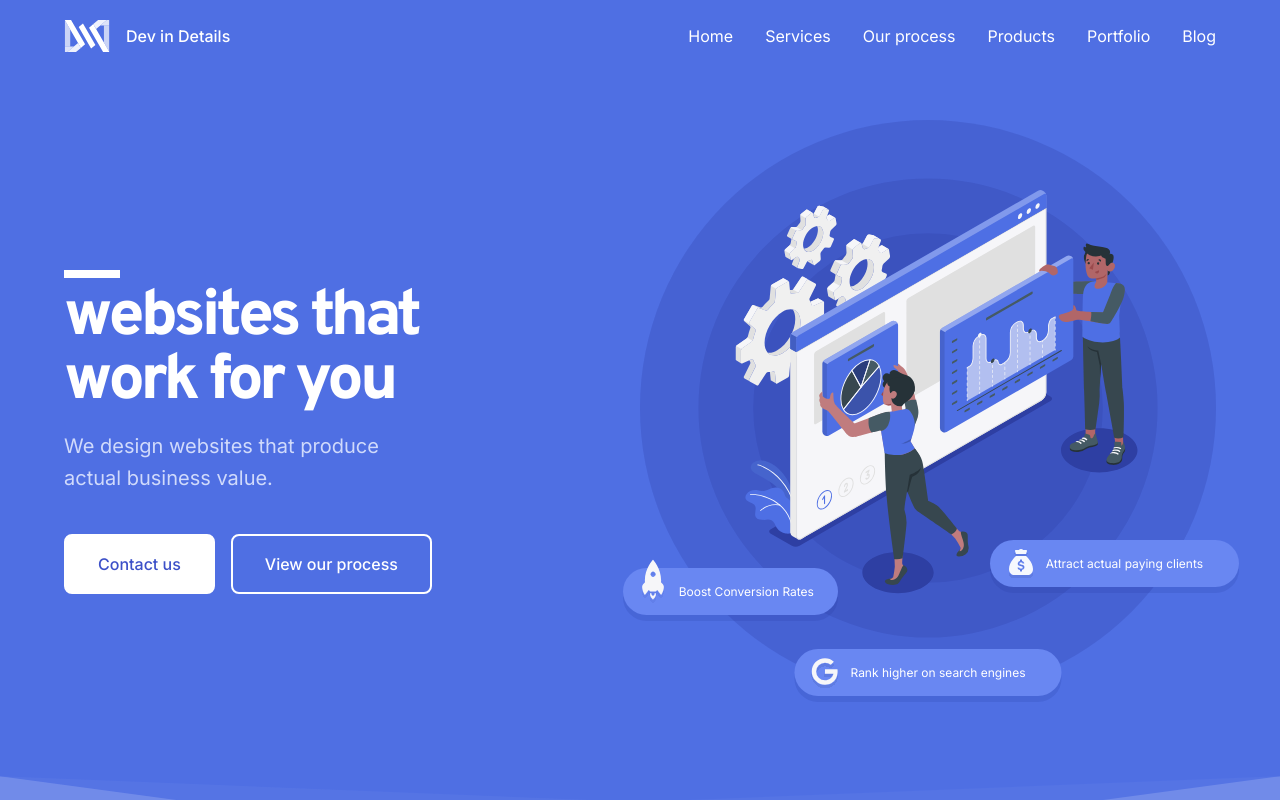
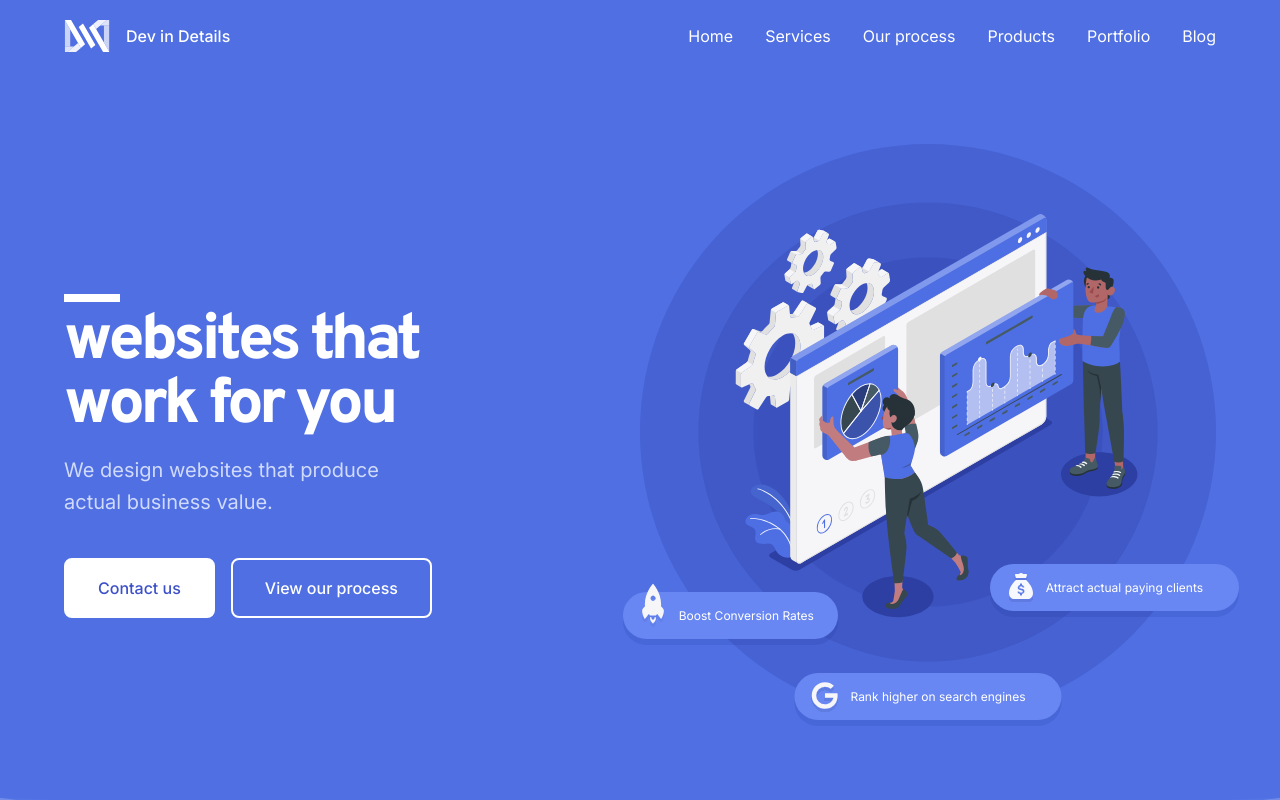
Before and after one commit to AmmDuncan/dev-in-details, a Next.js app: page / in a window 1280 px wide. Shown: the top 800 px of the page. Built offline with nearby package versions, Linux system fonts and the light colour scheme.

Commit message:
modified hero styles

```diff
--- a/components/Hero/styles.js
+++ b/components/Hero/styles.js
@@ -49,7 +49,7 @@ export const HeroRoot = styled.section`
 
   ${media("above", "deskS")} {
     min-height: 36rem;
-    padding-top: 120px;
+    padding-top: 144px;
     padding-bottom: 8%;
 `;
 
```
